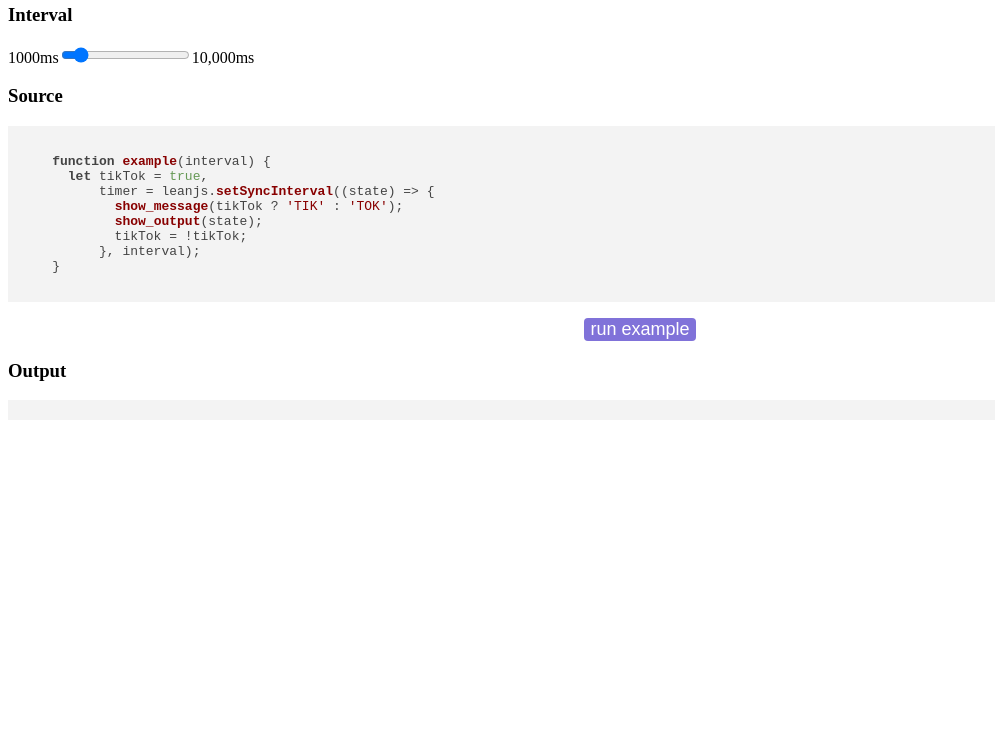
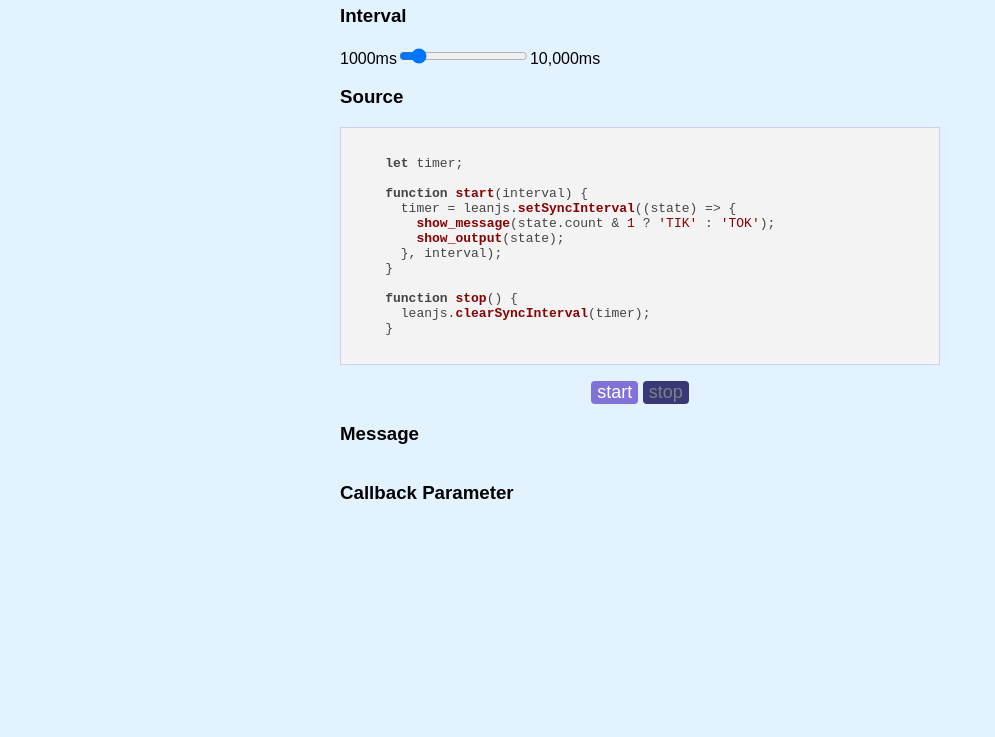
Before and after one commit to mscalora/lean-js, a plain HTML site: page examples/sync-example.html in a window 1280 px wide. Shown: the part 63-800 px from the top of the page, without its empty margins (0-995 px from the left). Drawn offline with nearby package versions, Linux system fonts and the light colour scheme.

Commit message:
improved

```diff
--- a/client-utils.js
+++ b/client-utils.js
@@ -41,8 +41,11 @@
       let now = Date.now(),
           target = now + 10 + interval - (now+10) % interval;
       state.timer = setTimeout(() => {
-        callback({id: state.id, count: state.count++, interval: interval, target: target});
-        schedule();
+        try {
+          callback({id: state.id, count: state.count++, interval: interval, target: target});
+        } finally {
+          schedule();
+        }
       }, target - Date.now());
     }
     if (window.SYNC_INTERVAL_TIMERS[state.id]) {
--- /dev/null
+++ b/examples/common.css
@@ -0,0 +1,49 @@
+html {
+  font-family: Arial, Helvetica, sans-serif;
+  height: 100%;
+  background: rgb(227, 242, 255);
+}
+body {
+  margin: 10px auto;
+  max-width: 600px;
+}
+.hljs {
+  border: 1px solid #ccf;
+}
+.example-output {
+  max-height: 300px;
+  overflow: auto;
+}
+.actions {
+  display: grid;
+  place-items: center;
+}
+.actions button {
+  background: rgb(128, 114, 217);
+  color: white;
+  border-radius: 4px;
+  border: 1px darkblue;
+  font-size: 18px;
+}
+.actions button:hover,
+.actions button:active {
+  background: blue;
+}
+.actions button:disabled {
+  background: rgb(56, 56, 120);
+  color: gray;
+}
+
+#home-link {
+  float: right;
+  margin: 4px 10px;
+}
+
+
+.examples-list {
+  list-style: none;
+}
+.examples-list > * {
+  display: block;
+  margin-bottom: 6px;
+}
--- a/examples/sync-example.html
+++ b/examples/sync-example.html
@@ -11,47 +11,11 @@
   <script src="https://cdnjs.cloudflare.com/ajax/libs/highlight.js/11.6.0/languages/javascript.min.js"></script>
   <script src="https://cdnjs.cloudflare.com/ajax/libs/highlight.js/11.6.0/languages/json.min.js"></script>
   <script src="../client-utils.js"></script>
-  <style>
-    .example-output {
-      max-height: 300px;
-      overflow: auto;
-    }
-    .actions {
-      display: grid;
-      place-items: center;
-    }
-    .actions button {
-      background: rgb(128, 114, 217);
-      color: white;
-      border-radius: 4px;
-      border: 1px darkblue;
-      font-size: 18px;
-    }
-    #message {
-      font-size: 128px;
-      text-align: center;
-      padding: 10px;
-      color: black;
-    }
-    #message.tik {
-      animation: tik 1s;
-    }
-    #message.tok {
-      animation: tok 1s;
-    }
-    @keyframes tik {
-      0% { color: black; }
-      20% { color: red; }
-      100% { color: black; }
-    }
-    @keyframes tok {
-      0% { color: black; }
-      20% { color: blue; }
-      100% { color: black; }
-    }
-  </style>
+  <link rel="stylesheet" href="common.css">
+  <link rel="stylesheet" href="sync.css">
 </head>
 <body>
+  <a id="home-link" href="/">🏠</a>
   <h2>sync timer example</h2>
   <h3>Interval</h3>
   <p>
@@ -60,19 +24,27 @@
   <h3>Source</h3>
   <pre><code id="source" class="language-javascript"></code></pre>
   <p class="actions">
-    <button type="button" onclick="run_example()">run example</button>
+    <span>
+      <button id="start" type="button" onclick="start_example(this);">start</button>
+      <button id="stop" type="button" onclick="stop_example(this);" disabled>stop</button>
+    </span>
   </p>
-  <h3>Output</h3>
-  <pre class="example-output"><code id="message" class="hljs"></code></pre>
+  <h3>Message</h3>
+  <pre class="example-output"><code id="message" class=""></code></pre>
+  <h3>Callback Parameter</h3>
   <pre class="example-output"><code id="output" class="highlight-json"></code></pre>
   <script id="example-code">
-    function example(interval) {
-      let tikTok = true,
-          timer = leanjs.setSyncInterval((state) => {
-            show_message(tikTok ? 'TIK' : 'TOK');
-            show_output(state);
-            tikTok = !tikTok;
-          }, interval);
+    let timer;
+
+    function start(interval) {
+      timer = leanjs.setSyncInterval((state) => {
+        show_message(state.count & 1 ? 'TIK' : 'TOK');
+        show_output(state);
+      }, interval);
+    }
+
+    function stop() {
+      leanjs.clearSyncInterval(timer);
     }
   </script>
   <script>
@@ -83,11 +55,33 @@
         js = code.innerHTML;
     src.innerHTML = js;
     hljs.highlightElement(src);
-    let timer = null;
-    function run_example(evt) {
+
+    function start_example(el) {
       let range = document.getElementById('interval'),
+          message = document.getElementById('message'),
+          startBut = document.getElementById('start'),
+          stopBut = document.getElementById('stop'),
           interval = range.valueAsNumber;
-      example(interval);
+
+      message.classList.add('hljs');
+      startBut.disabled = true;
+      stopBut.disabled = false;
+
+      message.style.animationDuration = `${interval*0.9}ms`;
+      start(interval);
+    }
+    function stop_example(el) {
+      let startBut = document.getElementById('start'),
+      stopBut = document.getElementById('stop');
+
+      message.classList.remove('hljs', 'tik', 'tok');
+      message.innerHTML = '';
+      output.innerHTML = '';
+
+      startBut.disabled = false;
+      stopBut.disabled = true;
+
+      stop();
     }
     function show_message(msg) {
       message.innerText = msg;
--- /dev/null
+++ b/examples/sync.css
@@ -0,0 +1,26 @@
+
+#message {
+  color: black;
+}
+#message.tik {
+  font-size: 110px;
+  text-align: center;
+  padding: 10px;
+  animation: tik ease-in-out 1s;
+}
+#message.tok {
+  font-size: 110px;
+  text-align: center;
+  padding: 10px;
+  animation: tok ease-in-out 1s;
+}
+@keyframes tik {
+  0% { color: black; }
+  5% { color: red; }
+  100% { color: black; }
+}
+@keyframes tok {
+  0% { color: black; }
+  5% { color: blue; }
+  100% { color: black; }
+}
```
Also changed, not shown: examples/get-example.html (+2 -19 lines), examples/xget-example.html (+1 -21 lines), index.html (+1 -8 lines).
